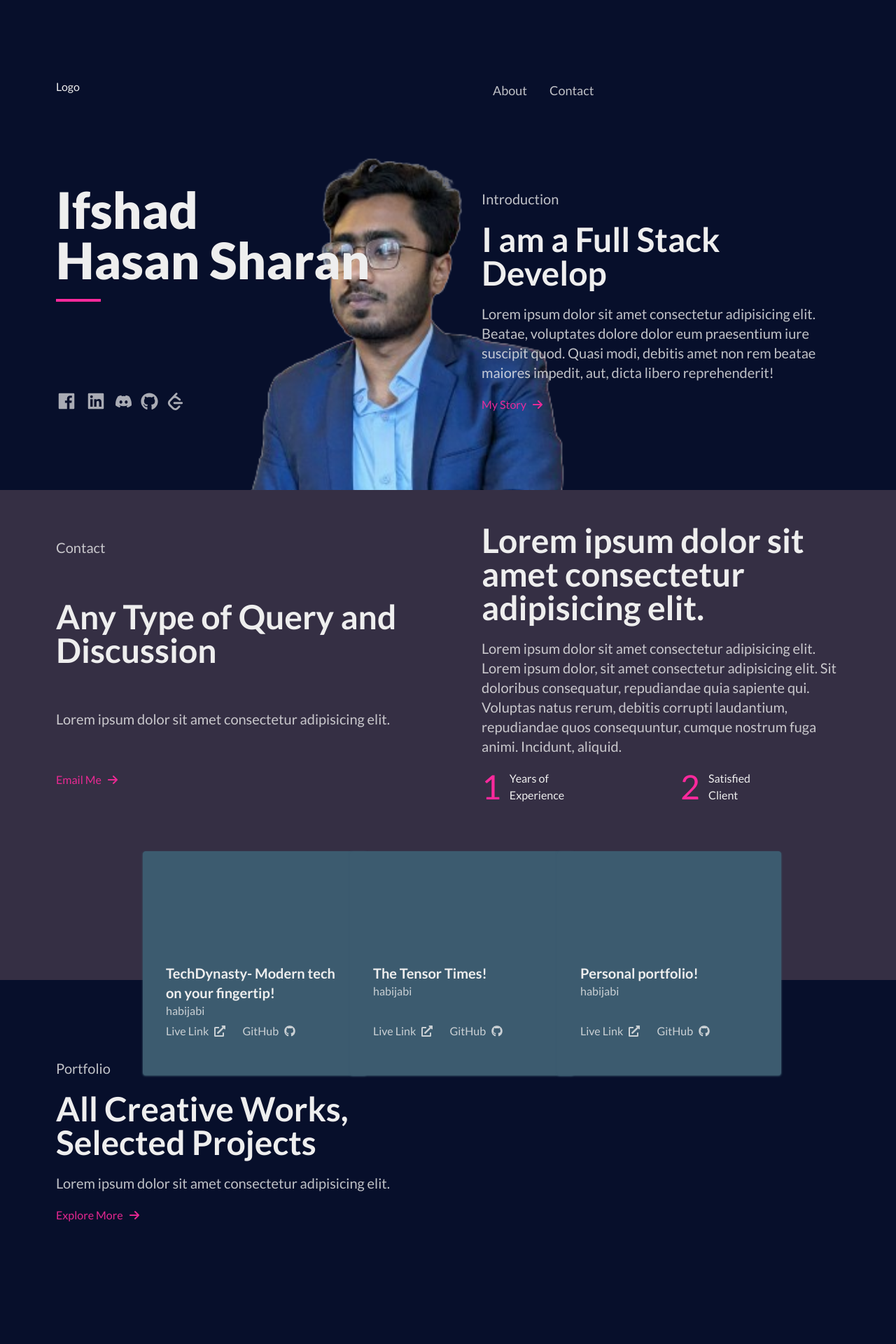
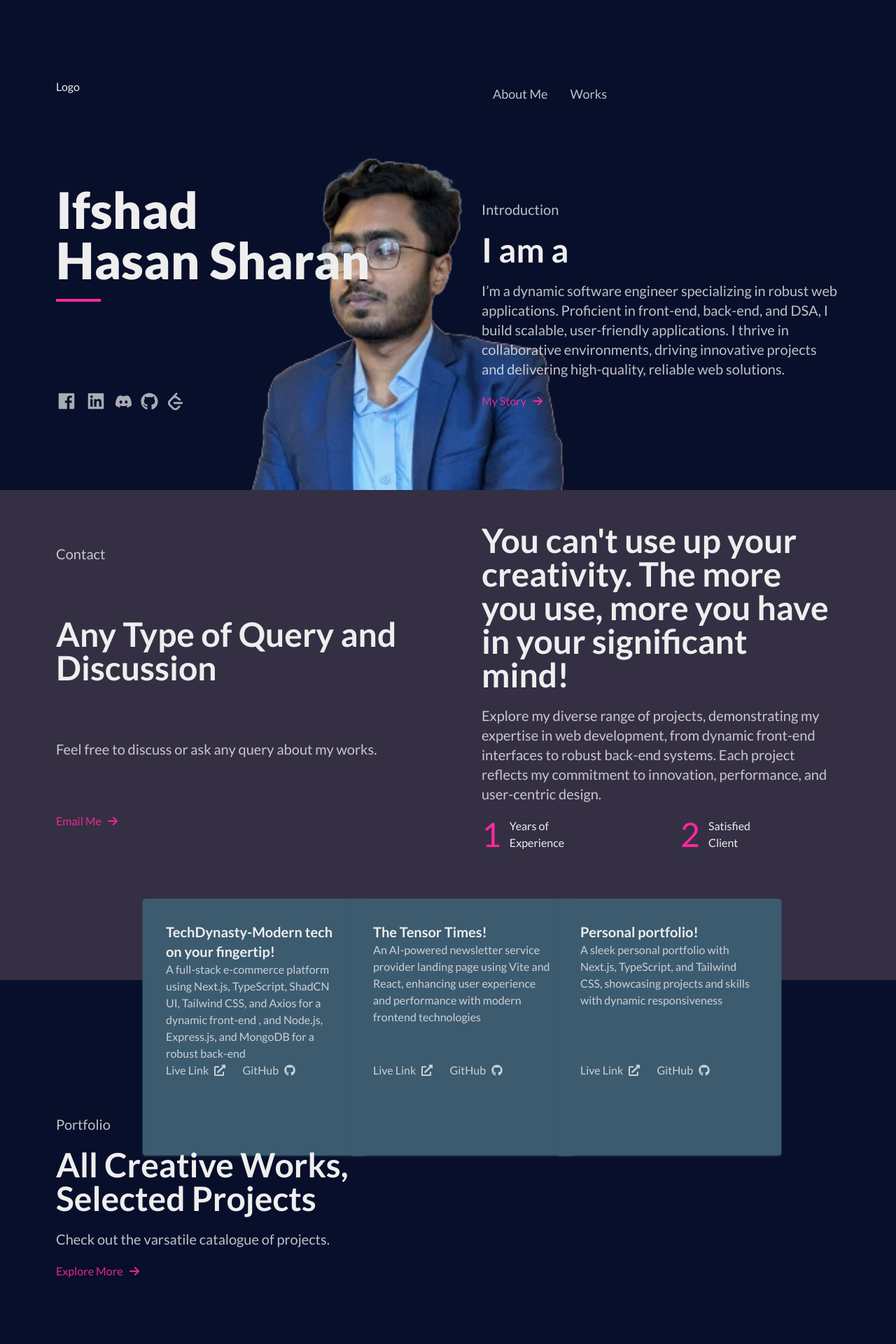
Before and after one commit to ifshad/developer-portfolio-ifshad, a Next.js app: page / in a window 1280 px wide. Shown: the top 1920 px of the page at 70% size. Built offline with nearby package versions, Linux system fonts and the light colour scheme.

Commit message:
descriptions updated

```diff
--- a/app/about/page.tsx
+++ b/app/about/page.tsx
@@ -6,10 +6,13 @@ import ExtraCurActPage from "@/components/ExtraCurActPage/page";
 import ProfessionalExpPage from "@/components/ProfessionalExpPage/page";
 import ResearchActPage from "@/components/ResearchActPage/page";
 import VolunteerPage from "@/components/VolunteerPage/page";
+import Header from "@/components/Layout/Header";
 
 export default function AboutPage() {
   return (
-    <div className="container md:p-16">
+    <div className="container">
+      <Header />
+      <div className="md:p-16">
         <ProfessionalExpPage />
         <ExpertisePage />
         <EducationPage />
@@ -18,5 +21,6 @@ export default function AboutPage() {
         <AchievementPage />
         <VolunteerPage />
       </div>
+    </div>
   );
 }
--- /dev/null
+++ b/app/projects/page.tsx
@@ -0,0 +1,69 @@
+"use client";
+import Link from "next/link";
+import React from "react";
+import { FaArrowRight, FaGithub } from "react-icons/fa6";
+import { FaExternalLinkAlt } from "react-icons/fa";
+import Header from "@/components/Layout/Header";
+const projects = [
+  {
+    title: "TechDynasty-Modern tech on your fingertip!",
+    imageUrl: "",
+    description:
+      "A full-stack e-commerce platform using Next.js, TypeScript, ShadCN UI, Tailwind CSS, and Axios for a dynamic front-end , and Node.js, Express.js, and MongoDB for a robust back-end ",
+    liveLink: "https://tech-dynasty-client.vercel.app/",
+    repoLink: "https://github.com/ifshad/tech-dynasty-client",
+  },
+  {
+    title: "The Tensor Times!",
+    imageUrl: "",
+    description:
+      "An AI-powered newsletter service provider landing page using Vite and React, enhancing user experience and performance with modern frontend technologies",
+    liveLink: "https://ai-news-letter.netlify.app/",
+    repoLink: "",
+  },
+  {
+    title: "Personal portfolio!",
+    imageUrl: "",
+    description:
+      "A sleek personal portfolio with Next.js, TypeScript, and Tailwind CSS, showcasing projects and skills with dynamic responsiveness",
+    liveLink: "https://ifshads-code-journey.vercel.app/",
+    repoLink: "waihttps://github.com/ifshad/developer-portfolio-ifshadt",
+  },
+];
+
+export default function ProjectsPage() {
+  return (
+    <div className="container">
+      <Header />
+      {/* Projects */}
+      <div className="grid grid-cols-3 gap-4 p-5 w-3/4 mx-auto">
+        {projects.map((project, i) => (
+          <div
+            key={i}
+            className="w-80 min-h-80 bg-card-color border border-card-color shadow shadow-card-color hover:shadow-accent-color hover:border-accent-color p-8 rounded-sm grid grid-rows-6 hover:bg-accent-color"
+          >
+            <div className="row-span-3"></div>
+            <div className="row-span-2">
+              <h3 className="text-lg md:text-xl font-bold">{project.title}</h3>
+              <p className="opacity-80">{project.description}</p>
+            </div>
+            <div className="row-span-1 space-x-6">
+              <Link
+                href={project.liveLink}
+                className="inline-flex opacity-80 items-center gap-x-2 border-b-2 border-transparent hover:opacity-100 hover:border-primary-color"
+              >
+                Live Link <FaExternalLinkAlt />
+              </Link>
+              <Link
+                href={project.repoLink}
+                className="inline-flex opacity-80 items-center gap-x-2 border-b-2 border-transparent hover:opacity-100 hover:border-primary-color"
+              >
+                GitHub <FaGithub />
+              </Link>
+            </div>
+          </div>
+        ))}
+      </div>
+    </div>
+  );
+}
--- a/components/Layout/Footer.tsx
+++ b/components/Layout/Footer.tsx
@@ -50,7 +50,7 @@ export default function Footer() {
               Got a Project? <br /> Lets Talk
             </h2>
             <p className="text-lg my-5 md:text-xl opacity-80">
-              Lorem ipsum dolor sit amet consectetur adipisicing elit.
+              I used to help others with my genius solutions.
             </p>
             <div className="">
               <Link
--- a/components/Layout/Header.tsx
+++ b/components/Layout/Header.tsx
@@ -16,7 +16,7 @@ export default function Header() {
           <Link href="/about">About</Link>
         </Button>
         <Button asChild variant="link" className="text-lg text-primary-color">
-          <Link href="/contact">Contact</Link>
+          <Link href="/projects">Works</Link>
         </Button>
       </div>
       <div>
--- a/components/PortfolioPage/page.tsx
+++ b/components/PortfolioPage/page.tsx
@@ -4,7 +4,7 @@ import { FaArrowRight } from "react-icons/fa6";
 
 export default function PortfolioPage() {
   return (
-    <div className="container md:h-[700px] md:mt-16">
+    <div className="container md:h-[700px] md:mt-36">
       {/* Description */}
       <div className="w-1/2 p-5 md:p-12 flex flex-col justify-around">
         <p className="text-lg mb-5 md:text-xl opacity-80">Portfolio</p>
@@ -12,7 +12,7 @@ export default function PortfolioPage() {
           All Creative Works, <br /> Selected Projects
         </h2>
         <p className="text-lg my-5 md:text-xl opacity-80">
-          Lorem ipsum dolor sit amet consectetur adipisicing elit.
+          Check out the varsatile catalogue of projects.
         </p>
         <div className="">
           <Link
--- a/components/SelfBanner/page.tsx
+++ b/components/SelfBanner/page.tsx
@@ -65,11 +65,19 @@ export default function SelfBanner() {
       <div className="w-1/2 p-5 md:p-12 flex flex-col justify-around">
         {/* Navigation menu */}
         <div>
-          <Button asChild variant="link" className="text-lg text-primary-color/80 hover:scale-110 transition-all duration-300">
-            <Link href="/about">About</Link>
+          <Button
+            asChild
+            variant="link"
+            className="text-lg text-primary-color opacity-80 hover:opacity-100 hover:scale-110 transition-all duration-300"
+          >
+            <Link href="/about">About Me</Link>
           </Button>
-          <Button asChild variant="link" className="text-lg text-primary-color/80 hover:scale-110 transition-all duration-300">
-            <Link href="/contact">Contact</Link>
+          <Button
+            asChild
+            variant="link"
+            className="text-lg text-primary-color opacity-80 hover:opacity-100 hover:scale-110 transition-all duration-300"
+          >
+            <Link href="/projects">Works</Link>
           </Button>
         </div>
         {/* Description Section */}
@@ -78,6 +86,8 @@ export default function SelfBanner() {
           <TypeAnimation
             sequence={[
               // Same substring at the start will only be typed out once, initially
+              "I am a Software Engineer",
+              1000,
               "I am a Full Stack Developer",
               1000, // wait 1s before replacing "Mice" with "Hamsters"
               "I am a Designer",
@@ -93,10 +103,11 @@ export default function SelfBanner() {
           />
           {/* <h2 className="text-lg md:text-5xl font-bold">,based in Dhaka Bangladesh</h2> */}
           <p className="text-lg my-5 md:text-xl opacity-80">
-            Lorem ipsum dolor sit amet consectetur adipisicing elit. Beatae,
-            voluptates dolore dolor eum praesentium iure suscipit quod. Quasi
-            modi, debitis amet non rem beatae maiores impedit, aut, dicta libero
-            reprehenderit!
+            I’m a dynamic software engineer specializing in robust web
+            applications. Proficient in front-end, back-end, and DSA, I build
+            scalable, user-friendly applications. I thrive in collaborative
+            environments, driving innovative projects and delivering
+            high-quality, reliable web solutions.
           </p>
           <div className="">
             <Link
--- a/components/ShowcaseBanner/page.tsx
+++ b/components/ShowcaseBanner/page.tsx
@@ -2,29 +2,28 @@
 import Link from "next/link";
 import React from "react";
 import { FaArrowRight, FaGithub } from "react-icons/fa6";
-import { Button } from "../ui/button";
 import { FaExternalLinkAlt } from "react-icons/fa";
 const projects = [
   {
-    title: "TechDynasty- Modern tech on your fingertip!",
-    imageUrl: "habijabi",
-    description: "habijabi",
-    liveLink: "ditasi",
-    repoLink: "wait",
+    title: "TechDynasty-Modern tech on your fingertip!",
+    imageUrl: "",
+    description: "A full-stack e-commerce platform using Next.js, TypeScript, ShadCN UI, Tailwind CSS, and Axios for a dynamic front-end , and Node.js, Express.js, and MongoDB for a robust back-end ",
+    liveLink: "https://tech-dynasty-client.vercel.app/",
+    repoLink: "https://github.com/ifshad/tech-dynasty-client",
   },
   {
     title: "The Tensor Times!",
-    imageUrl: "habijabi",
-    description: "habijabi",
-    liveLink: "ditasi",
-    repoLink: "wait",
+    imageUrl: "",
+    description: "An AI-powered newsletter service provider landing page using Vite and React, enhancing user experience and performance with modern frontend technologies",
+    liveLink: "https://ai-news-letter.netlify.app/",
+    repoLink: "",
   },
   {
     title: "Personal portfolio!",
-    imageUrl: "habijabi",
-    description: "habijabi",
-    liveLink: "ditasi",
-    repoLink: "wait",
+    imageUrl: "",
+    description: "A sleek personal portfolio with Next.js, TypeScript, and Tailwind CSS, showcasing projects and skills with dynamic responsiveness",
+    liveLink: "https://ifshads-code-journey.vercel.app/",
+    repoLink: "waihttps://github.com/ifshad/developer-portfolio-ifshadt",
   },
 ];
 export default function ShowcaseBanner() {
@@ -39,7 +38,7 @@ export default function ShowcaseBanner() {
             Any Type of Query and Discussion
           </h2>
           <p className="text-lg my-5 md:text-xl opacity-80">
-            Lorem ipsum dolor sit amet consectetur adipisicing elit.
+            Feel free to discuss or ask any query about my works.
           </p>
           <div className="">
             <Link
@@ -53,14 +52,13 @@ export default function ShowcaseBanner() {
         {/* Right Card */}
         <div className="w-1/2 p-5 md:p-12 flex flex-col justify-around">
           <h2 className="text-lg md:text-5xl font-bold">
-            Lorem ipsum dolor sit amet consectetur adipisicing elit.
+            You can't use up your creativity. The more you use, more you have in your significant mind!
           </h2>
           <p className="text-lg my-5 md:text-xl opacity-80">
-            Lorem ipsum dolor sit amet consectetur adipisicing elit. Lorem ipsum
-            dolor, sit amet consectetur adipisicing elit. Sit doloribus
-            consequatur, repudiandae quia sapiente qui. Voluptas natus rerum,
-            debitis corrupti laudantium, repudiandae quos consequuntur, cumque
-            nostrum fuga animi. Incidunt, aliquid.
+            Explore my diverse range of projects, demonstrating my expertise in
+            web development, from dynamic front-end interfaces to robust
+            back-end systems. Each project reflects my commitment to innovation,
+            performance, and user-centric design.
           </p>
           {/* Experience section */}
           <div className="flex w-3/4 justify-between">
@@ -84,9 +82,9 @@ export default function ShowcaseBanner() {
         {projects.map((project, i) => (
           <div
             key={i}
-            className="w-80 h-80 bg-card-color border border-card-color shadow shadow-card-color hover:shadow-accent-color hover:border-accent-color p-8 rounded-sm grid grid-rows-6 hover:bg-accent-color"
+            className="w-80 min-h-80 bg-card-color border border-card-color shadow shadow-card-color hover:shadow-accent-color hover:border-accent-color p-8 rounded-sm grid grid-rows-3 hover:bg-accent-color"
           >
-            <div className="row-span-3"></div>
+            {/* <div className="row-span-3"></div> */}
             <div className="row-span-2">
               <h3 className="text-lg md:text-xl font-bold">{project.title}</h3>
               <p className="opacity-80">{project.description}</p>
```
Lines whose indentation alone changed are shown as unchanged.
